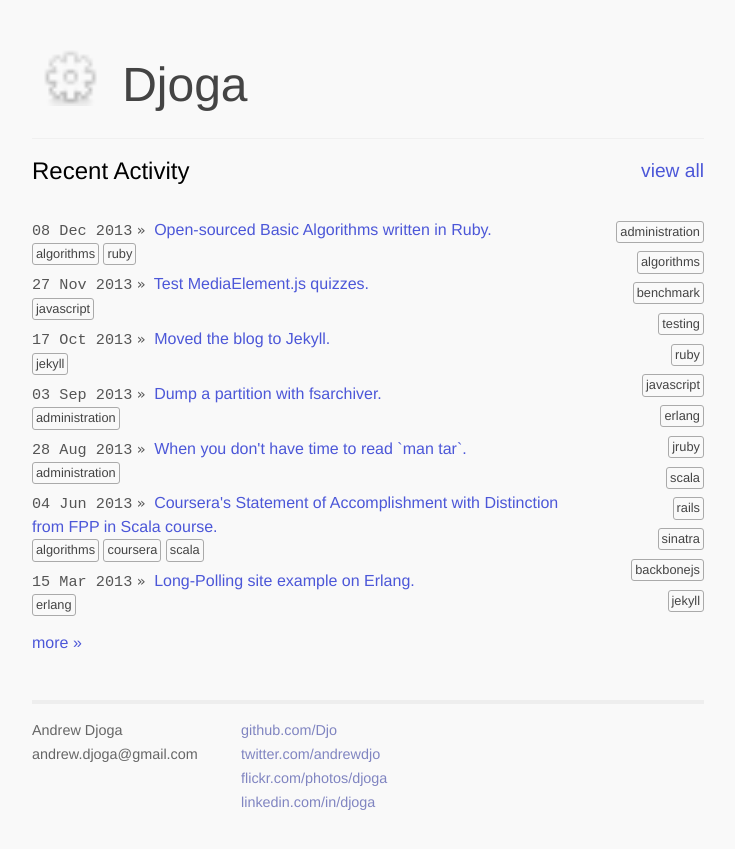
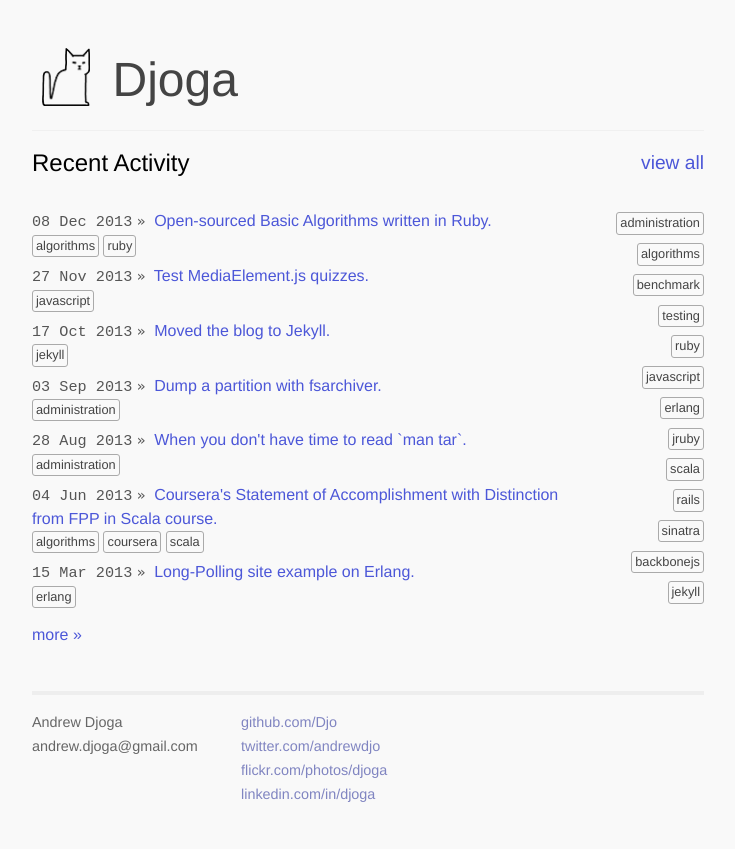
Before and after one commit to andriidzhoha/andriidzhoha.github.io, a Jekyll site: the page built from index.html, in a window 1280 px wide. Shown: the top 849 px of the page, without its empty margins (272-1007 px from the left). Built offline with Jekyll 4.4.1, drawn with Linux system fonts in a browser that asks for light colours.

Commit message:
Header picture

```diff
--- a/css/application.css
+++ b/css/application.css
@@ -66,8 +66,12 @@
   border-bottom: solid #f0f0f0 1px;
 }
 
+.header h1 {
+  margin-bottom: 0.5em;
+}
+
 .header img {
-  vertical-align: -20%;
+  vertical-align: -40%;
   height: 1.2em;
   padding: 0 0.2em;
 }
@@ -76,7 +80,7 @@
   color: #444;
 }
 
-.header a:hover {
+.header a.contact:hover {
   text-decoration: none;
 }
 
@@ -168,6 +172,10 @@
 }
 
 @media (max-width: 640px) {
+  .content {
+    margin-top: 1.5em;
+  }
+
   .header a.contact {
     display: inline-block;
   }
```
Also changed, not shown: favicon.png.
